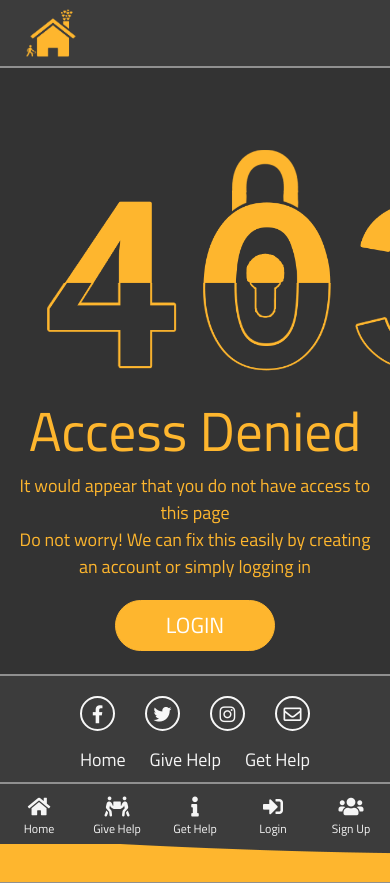
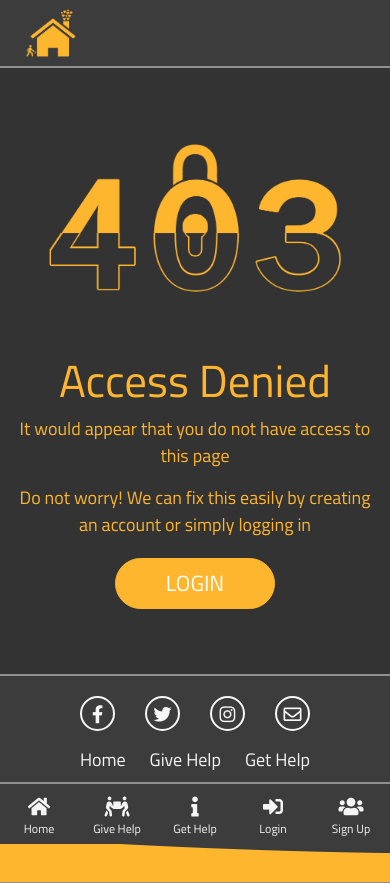
Before and after one commit to LouieOHagan/Covid-Companion-Website, a Flask app: page /get-help in a window 390 px wide; the page is wider, and only the part inside the window is pictured. Shown: the top 883 px of that part. Run offline with Flask 2, Linux system fonts and the light colour scheme; some libraries are stand-ins or nearby versions.

Commit message:
Style: made 403, 404 & 500 error pages fully responsive on all device sizes and made adjustments to html to fix issue occuring on mobile devices as a result of the footer being positioned absolute and above the phone navbar

```diff
--- a/static/css/style.css
+++ b/static/css/style.css
@@ -298,6 +298,7 @@ body {
 .error-pic p {
     text-align: center;
     color: #feb62e;
+    margin-bottom: 0;
 }
 
 .error-btn {
@@ -798,6 +799,29 @@ body {
     .login-card h2 {
         font-size: 30px;
     }
+
+    /* --- Error Pages */
+    .hero-text{
+    line-height: 35vh;
+    text-align: center;
+    }
+
+    .hero-text img{
+        height: 10rem;
+    }
+
+    .error-pic h1 {
+        font-size: 45px;
+        margin-top: -10px;
+    }
+
+    .error-pic p {
+        margin-bottom: 15px;
+    }
+
+    .email {
+        margin-bottom: 10px;
+    }
 }
 
 /* Active for screen sizes under 350px */
--- a/templates/403.html
+++ b/templates/403.html
@@ -13,12 +13,15 @@
             </div>
         </div>
         <!-- / .Landing Page Image -->
+        <div class="row">
+            <div class="col-12">
                 <h1>Access Denied</h1>
 
-    <p class="mb-0">It would appear that you do not have access to this page</p>
-    <p class="mb-0">Do not worry! We can fix this easily by creating an account or simply logging in </p>
+                <p>It would appear that you do not have access to this page</p>
+                <p>Do not worry! We can fix this easily by creating an account or simply logging in </p>
                 <a href="{{ url_for('login') }}" class="error-btn">Login</a>
-
+            </div>
+        </div>
     </div>
 </div>
 
```
Also changed, not shown: other parts of static/css/style.css (+53 -0 lines), templates/404.html (+7 -4 lines), templates/500.html (+6 -3 lines). Lines whose indentation alone changed are shown as unchanged.
